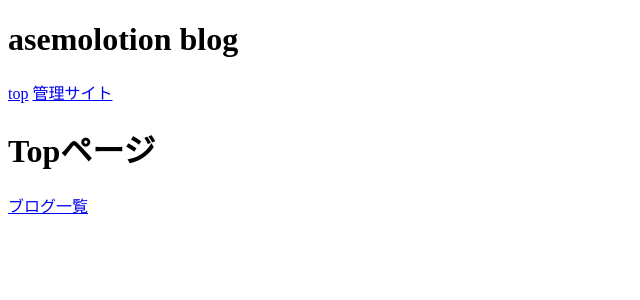
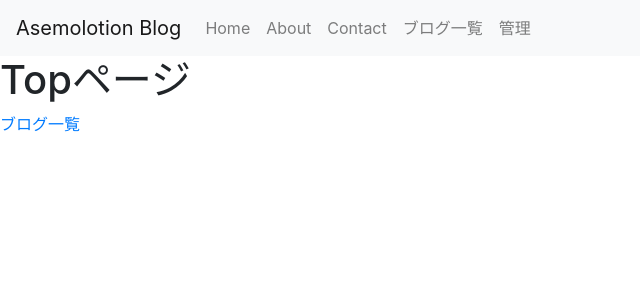
Before and after one commit to asemolotion/asemolotion_blog, a Django app: page / in a window 1280 px wide. Shown: the top 300 px of the page, without its empty margins (0-640 px from the left). Run offline with Django 3.2, Linux system fonts and the light colour scheme; some libraries are stand-ins or nearby versions.

Commit message:
ヘッダーを追加 #10

```diff
--- a/blog/admin.py
+++ b/blog/admin.py
@@ -3,4 +3,8 @@ from markdownx.admin import MarkdownxModelAdmin
 from .models import Post, Tag
 
 admin.site.register(Tag)
-admin.site.register(Post, MarkdownxModelAdmin)
+
+class CustomMarkdownxModelAdmin(MarkdownxModelAdmin):
+    list_display = ('title', 'description')
+
+admin.site.register(Post, CustomMarkdownxModelAdmin)
--- a/general/urls.py
+++ b/general/urls.py
@@ -5,4 +5,6 @@ app_name = 'general'
 
 urlpatterns = [
     path('', IndexView.as_view(), name='index'),
+    path('about/', AboutView.as_view(), name='about'),
+    path('contact/', ContactView.as_view(), name='contact'),
 ]
--- a/general/views.py
+++ b/general/views.py
@@ -5,3 +5,9 @@ from django.views.generic import TemplateView
 
 class IndexView(TemplateView):
     template_name = 'general/index.html'
+
+class AboutView(TemplateView):
+    pass
+
+class ContactView(TemplateView):
+    pass
--- a/templates/_base.html
+++ b/templates/_base.html
@@ -5,19 +5,25 @@
     <meta name="viewport" content="width=device-width, initial-scale=1.0">
     <meta http-equiv="X-UA-Compatible" content="ie=edge">
     <title>Blog</title>
+    <!-- bs4 -->
+    <link rel="stylesheet" href="https://maxcdn.bootstrapcdn.com/bootstrap/4.0.0/css/bootstrap.min.css" integrity="sha384-Gn5384xqQ1aoWXA+058RXPxPg6fy4IWvTNh0E263XmFcJlSAwiGgFAW/dAiS6JXm" crossorigin="anonymous">
+    <!-- bs4 end-->
 </head>
 <body>
     <head>
-        <div>
-            <h1>asemolotion blog</h1>
-            <a href="/">top</a>
-            <a href="/admin">管理サイト</a>
-        </div>
+        <!-- ヘッダー -->
+        {% include 'header.html' %}
     </head>
 
     {% block content %}
 
     {% endblock content %}
 
+
+    <!-- bs4 -->
+    <script src="https://code.jquery.com/jquery-3.2.1.slim.min.js" integrity="sha384-KJ3o2DKtIkvYIK3UENzmM7KCkRr/rE9/Qpg6aAZGJwFDMVNA/GpGFF93hXpG5KkN" crossorigin="anonymous"></script>
+    <script src="https://cdnjs.cloudflare.com/ajax/libs/popper.js/1.12.9/umd/popper.min.js" integrity="sha384-ApNbgh9B+Y1QKtv3Rn7W3mgPxhU9K/ScQsAP7hUibX39j7fakFPskvXusvfa0b4Q" crossorigin="anonymous"></script>
+    <script src="https://maxcdn.bootstrapcdn.com/bootstrap/4.0.0/js/bootstrap.min.js" integrity="sha384-JZR6Spejh4U02d8jOt6vLEHfe/JQGiRRSQQxSfFWpi1MquVdAyjUar5+76PVCmYl" crossorigin="anonymous"></script>
+    <!-- bs4 end -->
 </body>
 </html>
--- /dev/null
+++ b/templates/header.html
@@ -0,0 +1,36 @@
+<nav class="navbar navbar-expand-md navbar-light bg-light">
+        <a class="navbar-brand" href="{% url 'general:index' %}">Asemolotion Blog</a>
+        <button type="button" class="navbar-toggler" data-toggle="collapse" data-target="#Navber" aria-controls="Navber"
+                aria-expanded="false"
+                aria-label="ナビゲーションの切替">
+            <span class="navbar-toggler-icon"></span>
+        </button>
+
+        <div class="collapse navbar-collapse" id="Navber">
+            <ul class="navbar-nav mr-auto">
+                <li class="nav-item">
+                    <a class="nav-link" href="{% url 'general:index' %}">Home</a>
+                </li>
+                <li class="nav-item">
+                    <a class="nav-link" href="{% url 'general:about' %}">About</a>
+                </li>
+                <li class="nav-item">
+                    <a class="nav-link" href="{% url 'general:contact' %}">Contact</a>
+                </li>
+                <li class="nav-item">
+                    <a class="nav-link" href="{% url 'blog:list' %}">ブログ一覧</a>
+                </li>
+                <li class="nav-item">
+                    <a class="nav-link" href="/admin">管理</a>
+                </li>
+
+                {% if user.is_superuser %}
+                <li class="nav-item">
+                    <a class="nav-link" href="#">SuperUserOnly</a>
+                </li>
+                {% endif %}
+
+            </ul>
+        </div>
+        <!-- /.navbar-collapse -->
+    </nav>
```
